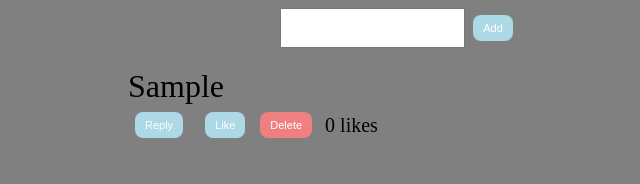
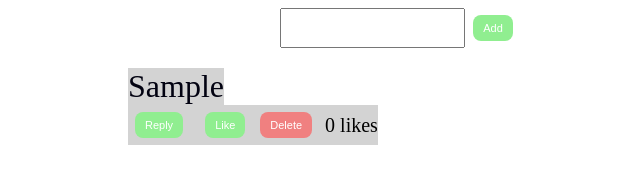
Before and after one commit to vishalkajale/I-have-a-say, a plain HTML site: page index.html in a window 1280 px wide. Both pictures are taken after typing "Sample" into the empty fields and a click on the button "Add". Shown: the whole page, without its empty margins (248-888 px from the left). Drawn offline with Linux system fonts and the light colour scheme.

Commit message:
update styles

```diff
--- a/code.js
+++ b/code.js
@@ -85,11 +85,11 @@ const createCommentNode = (comment) => {
   commentNode.classList.add("comment", "hide-reply");
 
   const commentText = document.createElement("div");
-  commentText.classList.add("comment-text");
+  commentText.classList.add("comment-text","box");
   commentText.innerText = comment.text;
 
   const buttonsAndLikesWrapper = document.createElement("div");
-  buttonsAndLikesWrapper.classList.add("button-and-likes-wrapper");
+  buttonsAndLikesWrapper.classList.add("button-and-likes-wrapper","box");
 
   const replyButton = document.createElement("button");
   replyButton.classList.add("button", "success");
--- a/styles.css
+++ b/styles.css
@@ -1,9 +1,13 @@
 body {
        height: 100vh;
        width: 100vw;
-       background-color: gray;
+       /* background-color: gray; */
 
 
+}
+input {
+
+  color:blue;
 }
 
 .input-and-button-wrapper {
@@ -13,12 +17,12 @@ body {
 
 
 .success {
-      background-color: lightblue;
+      background-color: lightgreen;
       margin: 7px;
     }
 
     .success:hover {
-      background-color: blue;
+      background-color: green;
       transition: all .15s ease-in-out;
     }
 
@@ -57,6 +61,7 @@ body {
 
 .comment-text {
   font-size: 32px;
+  color: rgb(2, 2, 17);
 }
 
 .button-and-likes-wrapper {
@@ -79,3 +84,10 @@ body {
 .hide-reply > .reply-wrapper {
   display: none;
 }
+.box {
+        /* border: 5px solid black; */
+        background-color:  lightgray;
+        display: flex;
+        max-width: max-content;
+
+}
```
Also changed, not shown: 1 other file.
